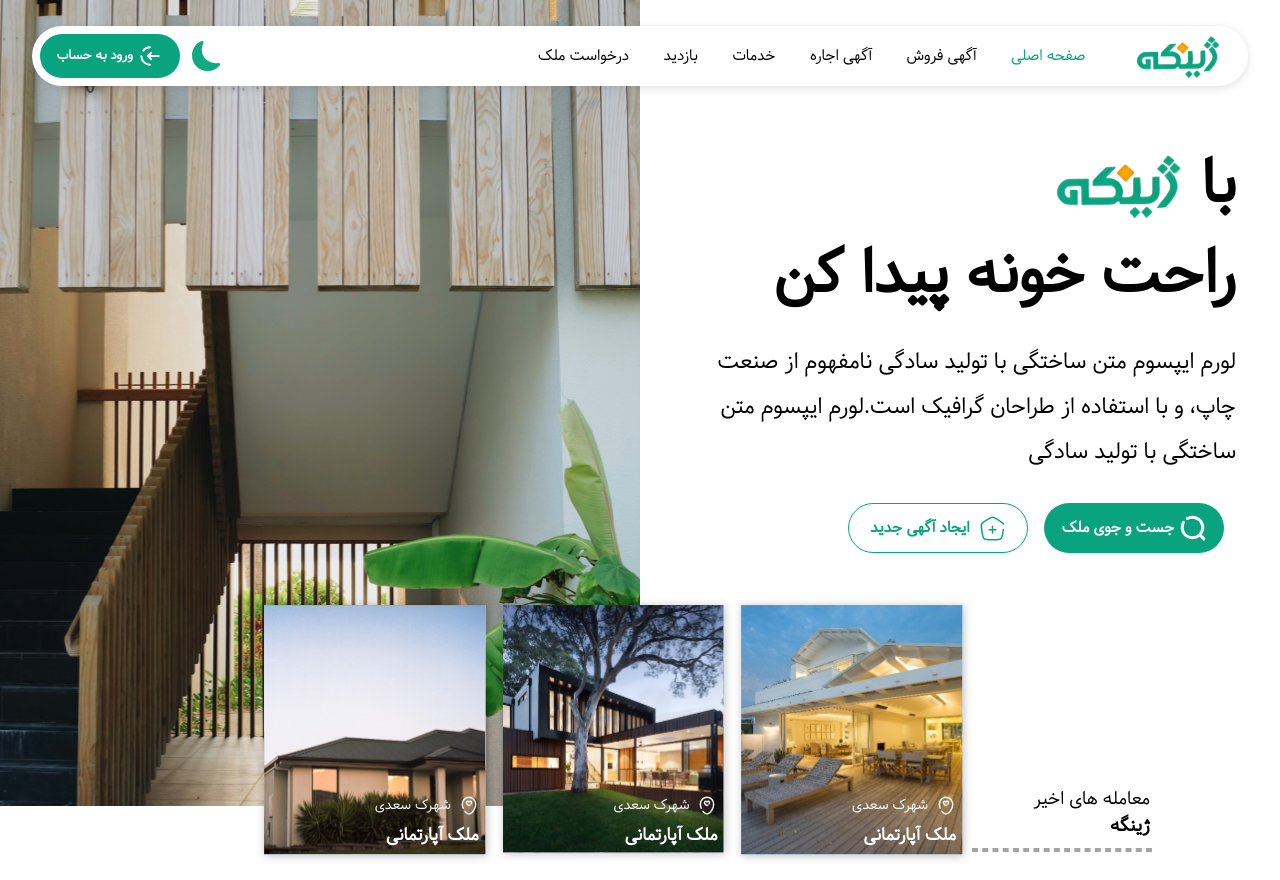
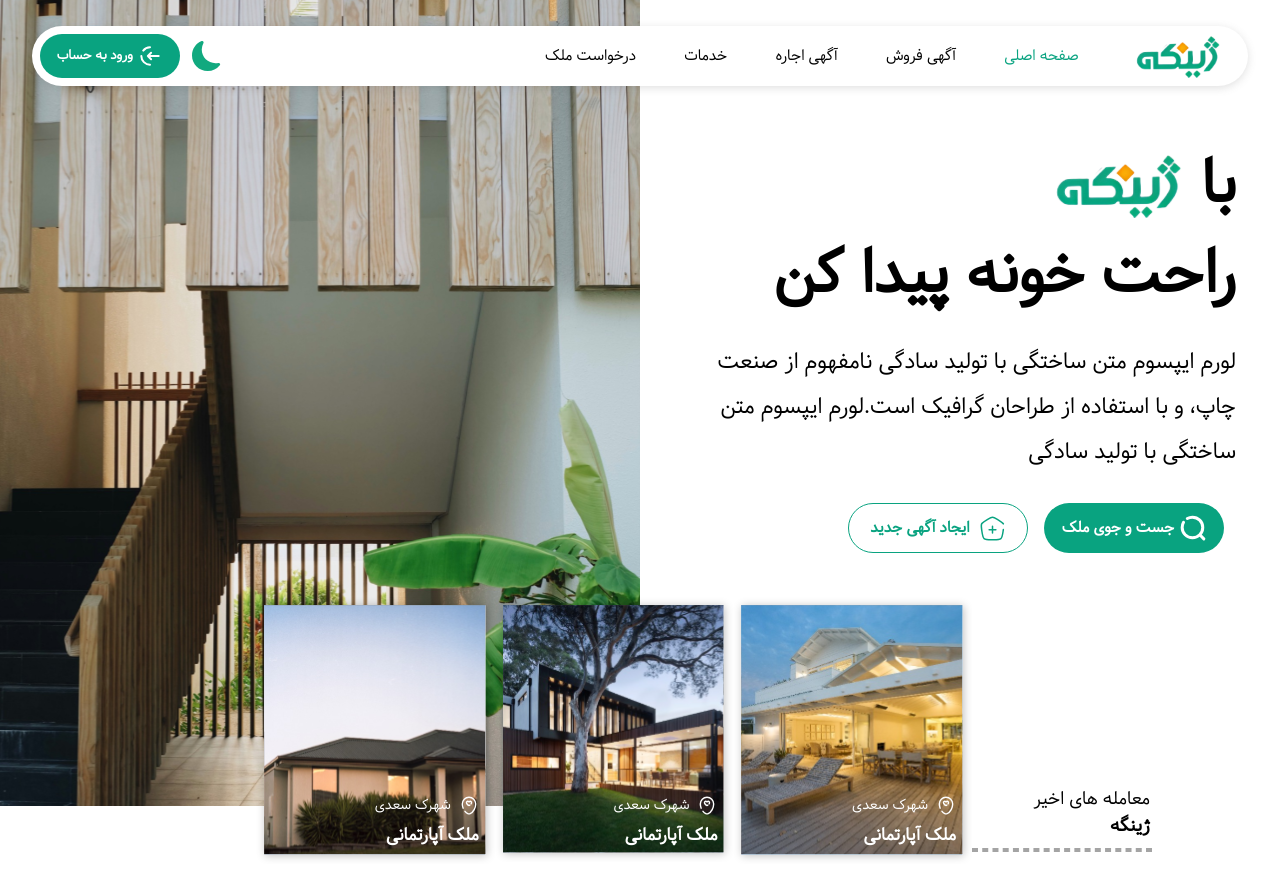
Before and after one commit to neda1998/zhinge, a React (Create React App) app: page / in a window 1280 px wide. Built offline with nearby package versions, Linux system fonts and the light colour scheme.

Commit message:
Remove 'بازدید' menu item from HeaderMobile and HeaderDashboard for improved navigation consistency

```diff
--- a/src/components/template/HeaderMobile/index.tsx
+++ b/src/components/template/HeaderMobile/index.tsx
@@ -21,7 +21,6 @@ const menuItems = [
     { name: 'آگهی فروش', href: '/SellHouse', iconWhite: UserWhite, iconBlack: User },
     { name: 'آگهی اجاره', href: '/RentHouse', iconWhite: UserWhite, iconBlack: User },
     { name: 'خدمات', href: '/services', iconWhite: UserWhite, iconBlack: User },
-    { name: 'بازدید', href: '/ContactUssd', iconWhite: UserWhite, iconBlack: User },
     { name: 'درخواست ملک', href: '/ContactUs', iconWhite: UserWhite, iconBlack: User },
     { name: 'خروج از حساب', href: '/logout', iconWhite: "", iconBlack: LogOut },
 ];
--- a/src/components/template/Headerdashboard/navItems.ts
+++ b/src/components/template/Headerdashboard/navItems.ts
@@ -3,6 +3,5 @@ export const navItems = [
     { text: 'آگهی فروش', url: '/SellHouse' },
     { text: 'آگهی اجاره', url: '/RentHouse' },
     { text: 'خدمات', url: '/faq' },
-    { text: 'بازدید', url: '/ContactUssd' },
     { text: 'درخواست ملک', url: '/ContactUs' }
 ];
--- a/src/utils/data/index.ts
+++ b/src/utils/data/index.ts
@@ -39,7 +39,6 @@ export const navItems = [
   { text: "آگهی فروش", url: "/SellHouse" },
   { text: "آگهی اجاره", url: "/RentHouse" },
   { text: "خدمات", url: "/services" },
-  { text: "بازدید", url: "/ContactUssd" },
   { text: "درخواست ملک", url: "/ContactUs" },
 ];
 export const itemsNavLeft = [
```
